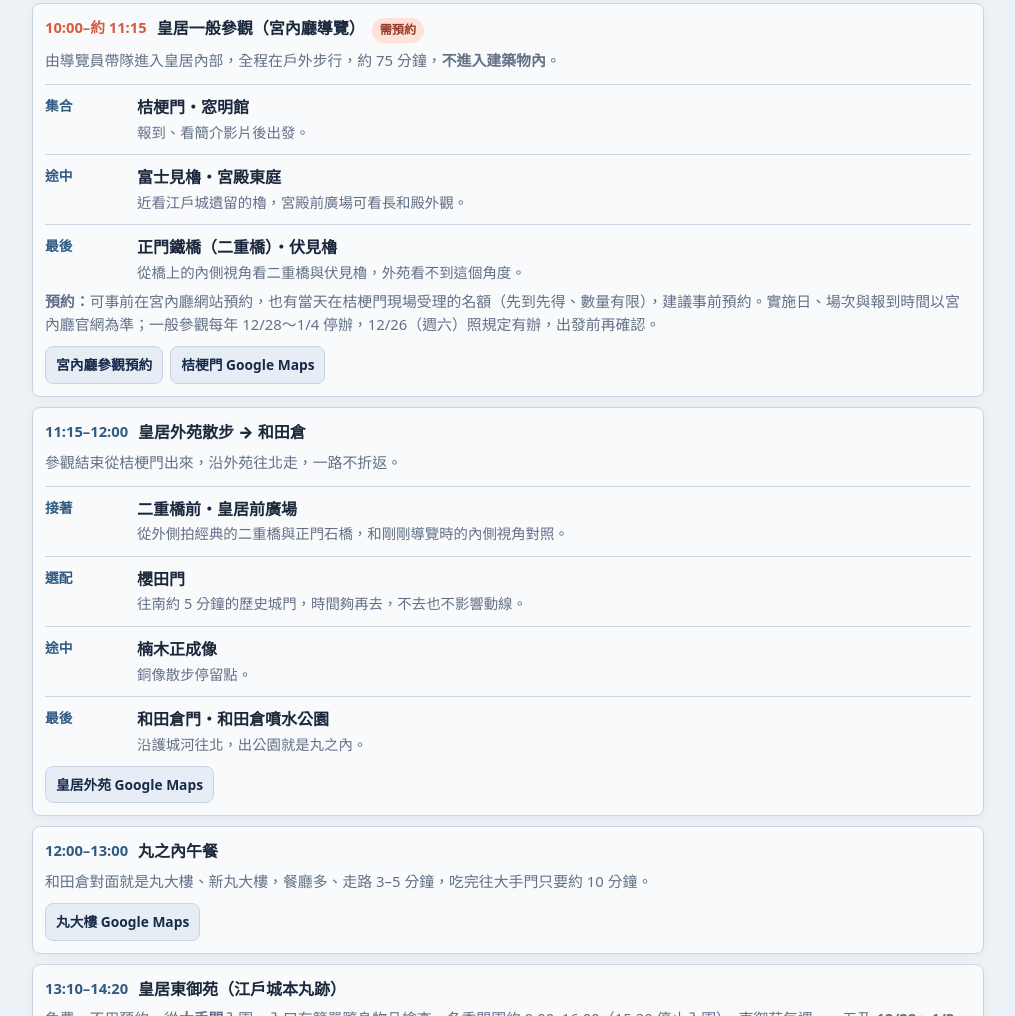
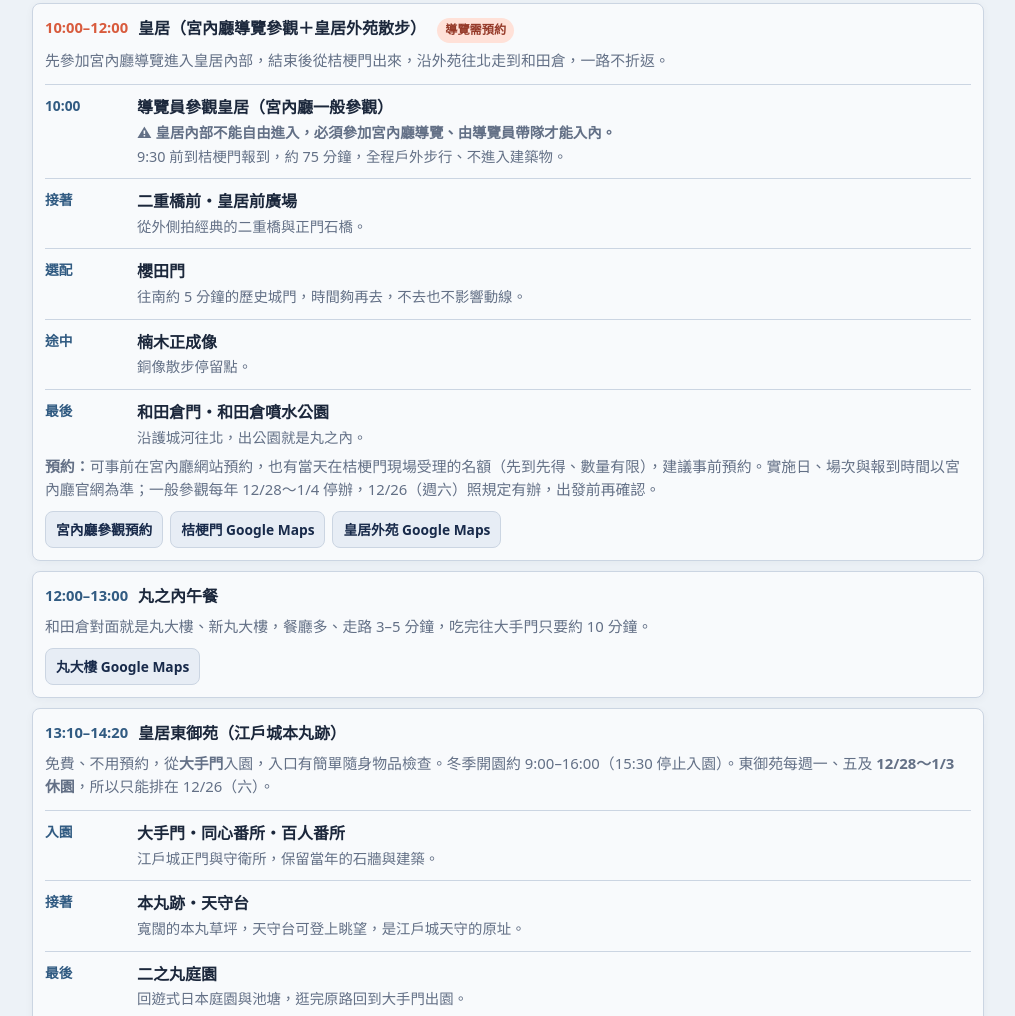
Before and after one commit to axde954e6/2026-TOKYO, a plain HTML site: page index.html in a window 1280 px wide. Shown: the part 4094-5110 px from the top of the page, without its empty margins (132-1147 px from the left). Drawn offline with Linux system fonts and the light colour scheme.

Commit message:
12/26：皇居導覽參觀與外苑合併成一張景點卡 (#5)
* 12/26-12/28: switch 12/26 to La Vista Tokyo Bay, move Kokyo Gaien to 12/26 morning

- 12/26: drop bags at La Vista first, Yurakucho line direct to Sakuradamon,
  palace walk, lunch at Senkyaku Banrai, then check-in and stay in hotel
- 12/27: La Vista -> Asakusa route
- 12/28: remove palace (East Gardens closed 12/28-1/3), free morning

Co-Authored-By: Claude Opus 5.5 <noreply@anthropic.com>
Claude-Session: https://claude.ai/code/session_01DcfaDZjqg6SmZBCw8awp7q

* Remove cancelled Dormy Inn Kodenmacho from stays

Co-Authored-By: Claude Opus 5.5 <noreply@anthropic.com>
Claude-Session: https://claude.ai/code/session_01DcfaDZjqg6SmZBCw8awp7q

* Trigger GitHub Pages redeploy

Co-Authored-By: Claude Opus 5.5 <noreply@anthropic.com>
Claude-Session: https://claude.ai/code/session_01DcfaDZjqg6SmZBCw8awp7q

* 12/26: store luggage at Tokyo Station, join 10:00 Imperial Palace guided tour

Co-Authored-By: Claude Opus 5.5 <noreply@anthropic.com>
Claude-Session: https://claude.ai/code/session_01DcfaDZjqg6SmZBCw8awp7q

* 12/26: add Imperial Palace East Gardens after Marunouchi lunch; clarify 12/28 closures

Co-Authored-By: Claude Opus 5.5 <noreply@anthropic.com>
Claude-Session: https://claude.ai/code/session_01DcfaDZjqg6SmZBCw8awp7q

* 12/26: merge palace guided tour into one Imperial Palace card with outer garden

Co-Authored-By: Claude Opus 5.5 <noreply@anthropic.com>
Claude-Session: https://claude.ai/code/session_01DcfaDZjqg6SmZBCw8awp7q

---------

Co-authored-by: Claude <noreply@anthropic.com>

```diff
--- a/index.html
+++ b/index.html
@@ -289,26 +289,17 @@
         <article class="item"><div class="topline"><span class="time">8:30–9:15</span><span class="what">新宿 → 東京站，寄放行李</span></div><p class="note">JR 中央線快速新宿 → 東京，約 15 分鐘直達。年末週六置物櫃容易滿，建議改用東京站的行李寄放服務，或事先用 ecbo cloak 等網路預約寄物，比找置物櫃保險。大件行李不能帶進皇居參觀。</p><div class="links"><a class="btn" href="https://www.google.com/maps/search/?api=1&amp;query=Tokyo+Station+baggage+storage" target="_blank" rel="noreferrer">東京站寄物 Google Maps</a></div></article>
         <article class="item"><div class="topline"><span class="time">9:15–9:30</span><span class="what">東京站 → 桔梗門</span></div><p class="note">從丸之內口出站，經和田倉往皇居方向步行約 15 分鐘，到桔梗門集合報到。</p></article>
         <article class="item">
-          <div class="topline"><span class="time reserved">10:00–約 11:15</span><span class="what">皇居一般參觀（宮內廳導覽）<span class="pending">需預約</span></span></div>
-          <p class="note">由導覽員帶隊進入皇居內部，全程在戶外步行，約 75 分鐘，<strong>不進入建築物內</strong>。</p>
+          <div class="topline"><span class="time reserved">10:00–12:00</span><span class="what">皇居（宮內廳導覽參觀＋皇居外苑散步） <span class="pending">導覽需預約</span></span></div>
+          <p class="note">先參加宮內廳導覽進入皇居內部，結束後從桔梗門出來，沿外苑往北走到和田倉，一路不折返。</p>
           <div class="stop-list">
-            <div class="stop"><span class="stop-time">集合</span><div><strong>桔梗門・窓明館</strong><p>報到、看簡介影片後出發。</p></div></div>
-            <div class="stop"><span class="stop-time">途中</span><div><strong>富士見櫓・宮殿東庭</strong><p>近看江戶城遺留的櫓，宮殿前廣場可看長和殿外觀。</p></div></div>
-            <div class="stop"><span class="stop-time">最後</span><div><strong>正門鐵橋（二重橋）・伏見櫓</strong><p>從橋上的內側視角看二重橋與伏見櫓，外苑看不到這個角度。</p></div></div>
-          </div>
-          <p class="note"><strong>預約：</strong>可事前在宮內廳網站預約，也有當天在桔梗門現場受理的名額（先到先得、數量有限），建議事前預約。實施日、場次與報到時間以宮內廳官網為準；一般參觀每年 12/28～1/4 停辦，12/26（週六）照規定有辦，出發前再確認。</p>
-          <div class="links"><a class="btn" href="https://sankan.kunaicho.go.jp/guide/koukyo.html" target="_blank" rel="noreferrer">宮內廳參觀預約</a><a class="btn" href="https://www.google.com/maps/search/?api=1&amp;query=Kikyomon+Gate+Imperial+Palace" target="_blank" rel="noreferrer">桔梗門 Google Maps</a></div>
-        </article>
-        <article class="item">
-          <div class="topline"><span class="time">11:15–12:00</span><span class="what">皇居外苑散步 → 和田倉</span></div>
-          <p class="note">參觀結束從桔梗門出來，沿外苑往北走，一路不折返。</p>
-          <div class="stop-list">
-            <div class="stop"><span class="stop-time">接著</span><div><strong>二重橋前・皇居前廣場</strong><p>從外側拍經典的二重橋與正門石橋，和剛剛導覽時的內側視角對照。</p></div></div>
+            <div class="stop"><span class="stop-time reserved">10:00</span><div><strong>導覽員參觀皇居（宮內廳一般參觀）</strong><p><strong>⚠ 皇居內部不能自由進入，必須參加宮內廳導覽、由導覽員帶隊才能入內。</strong>9:30 前到桔梗門報到，約 75 分鐘，全程戶外步行、不進入建築物。</p></div></div>
+            <div class="stop"><span class="stop-time">接著</span><div><strong>二重橋前・皇居前廣場</strong><p>從外側拍經典的二重橋與正門石橋。</p></div></div>
             <div class="stop"><span class="stop-time">選配</span><div><strong>櫻田門</strong><p>往南約 5 分鐘的歷史城門，時間夠再去，不去也不影響動線。</p></div></div>
             <div class="stop"><span class="stop-time">途中</span><div><strong>楠木正成像</strong><p>銅像散步停留點。</p></div></div>
             <div class="stop"><span class="stop-time">最後</span><div><strong>和田倉門・和田倉噴水公園</strong><p>沿護城河往北，出公園就是丸之內。</p></div></div>
           </div>
-          <div class="links"><a class="btn" href="https://www.google.com/maps/search/?api=1&amp;query=Kokyo+Gaien+National+Garden" target="_blank" rel="noreferrer">皇居外苑 Google Maps</a></div>
+          <p class="note"><strong>預約：</strong>可事前在宮內廳網站預約，也有當天在桔梗門現場受理的名額（先到先得、數量有限），建議事前預約。實施日、場次與報到時間以宮內廳官網為準；一般參觀每年 12/28～1/4 停辦，12/26（週六）照規定有辦，出發前再確認。</p>
+          <div class="links"><a class="btn" href="https://sankan.kunaicho.go.jp/guide/koukyo.html" target="_blank" rel="noreferrer">宮內廳參觀預約</a><a class="btn" href="https://www.google.com/maps/search/?api=1&amp;query=Kikyomon+Gate+Imperial+Palace" target="_blank" rel="noreferrer">桔梗門 Google Maps</a><a class="btn" href="https://www.google.com/maps/search/?api=1&amp;query=Kokyo+Gaien+National+Garden" target="_blank" rel="noreferrer">皇居外苑 Google Maps</a></div>
         </article>
         <article class="item"><div class="topline"><span class="time">12:00–13:00</span><span class="what">丸之內午餐</span></div><p class="note">和田倉對面就是丸大樓、新丸大樓，餐廳多、走路 3–5 分鐘，吃完往大手門只要約 10 分鐘。</p><div class="links"><a class="btn" href="https://www.google.com/maps/search/?api=1&amp;query=Marunouchi+Building" target="_blank" rel="noreferrer">丸大樓 Google Maps</a></div></article>
         <article class="item">
```
